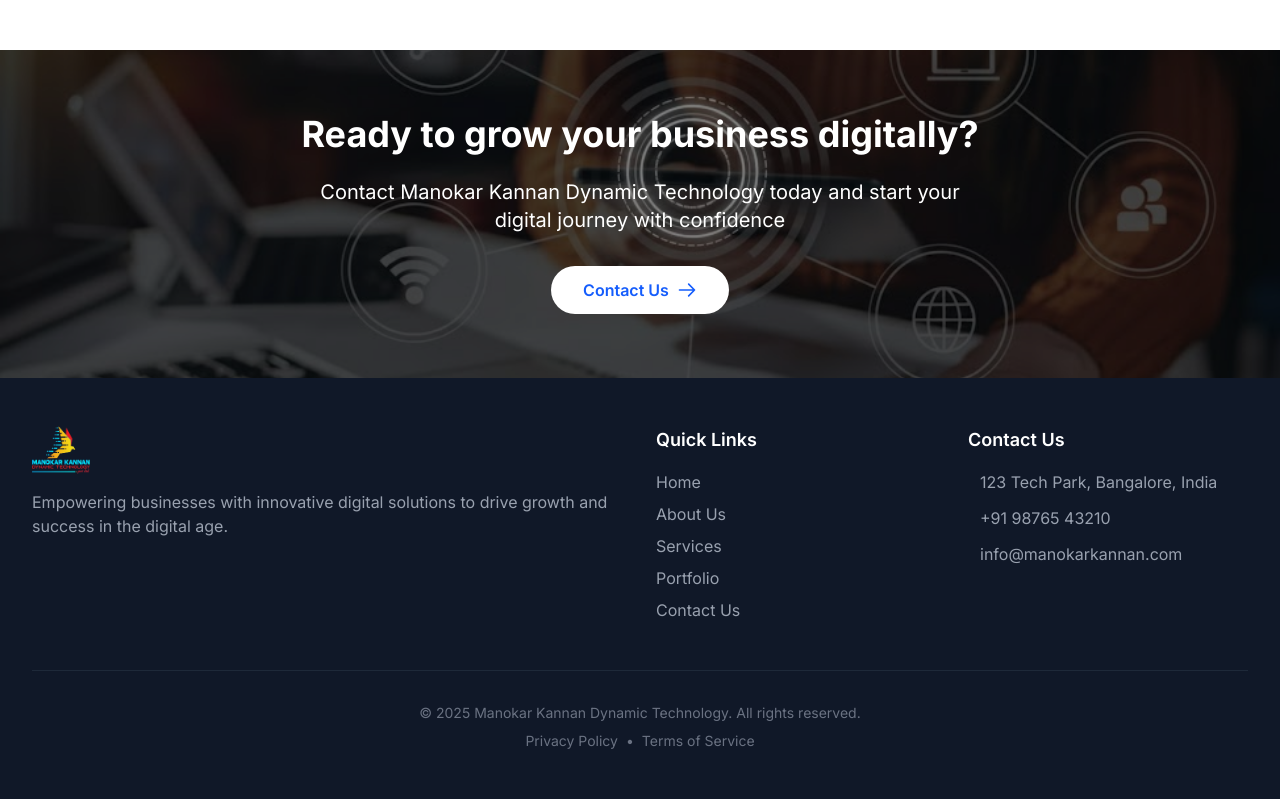
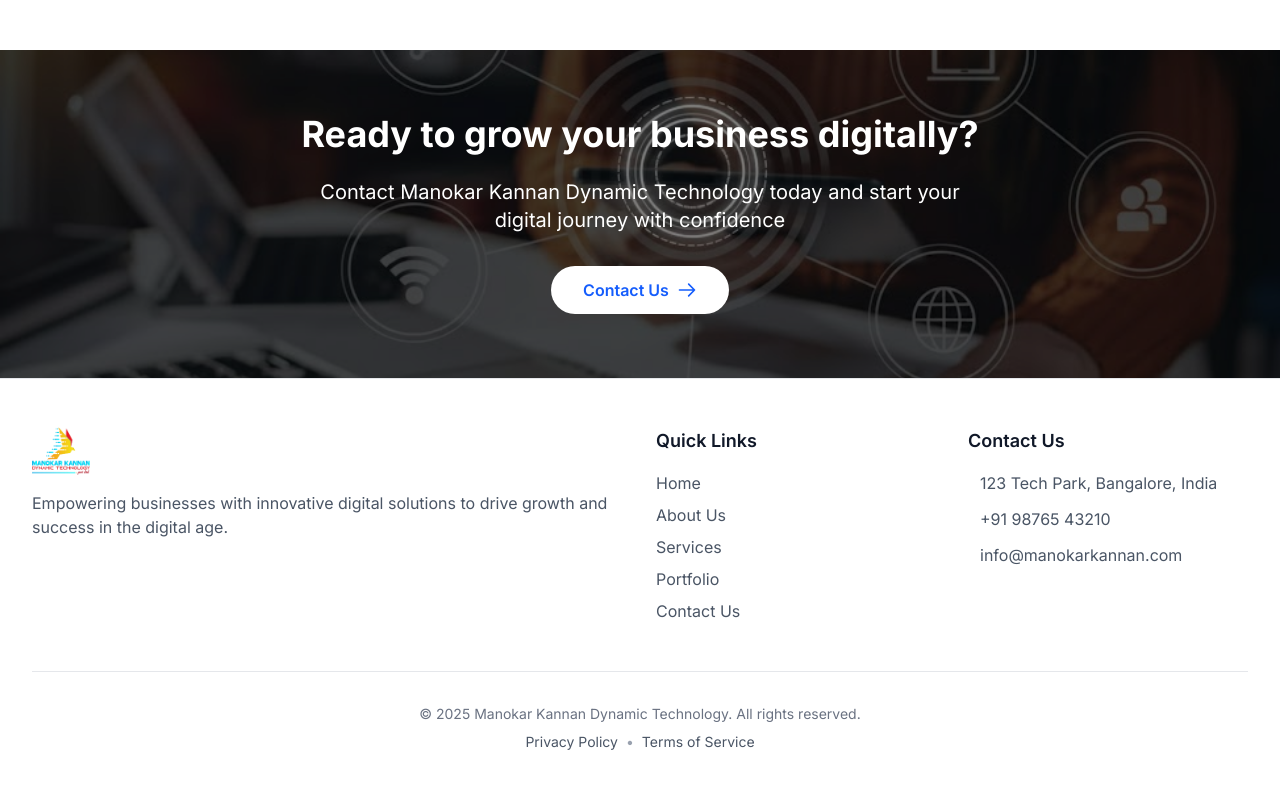
Before and after one commit to malinisaran/Mk-Master, a Next.js app: page / in a window 1280 px wide. Shown: the part 3995-4795 px from the top of the page. Built offline with nearby package versions, Linux system fonts and the light colour scheme.

Commit message:
added overall3

```diff
--- a/components/Footer.tsx
+++ b/components/Footer.tsx
@@ -8,7 +8,7 @@
   const currentYear = new Date().getFullYear();
 
   return (
-    <footer className="bg-gray-900 text-white py-12">
+    <footer className="bg-white text-gray-900 py-12 border-t border-gray-200">
       <div className="max-w-7xl mx-auto px-4 sm:px-6 lg:px-8">
         <div className="grid grid-cols-1 md:grid-cols-4 gap-8">
           {/* Company Info */}
@@ -28,7 +28,7 @@
                 className="h-12 w-auto"
               />
             </div>
-            <p className="text-gray-400 mb-4">
+            <p className="text-gray-600 mb-4">
               Empowering businesses with innovative digital solutions to drive growth and success in the digital age.
             </p>
             <div className="flex space-x-4">
@@ -38,7 +38,7 @@
                   href={`https://${social}.com`}
                   target="_blank"
                   rel="noopener noreferrer"
-                  className="text-gray-400 hover:text-white transition-colors"
+                  className="text-gray-600 hover:text-[#CE0000] transition-colors"
                 >
                   <span className="sr-only">{social}</span>
                   <i className={`fab fa-${social} text-xl`}></i>
@@ -54,7 +54,7 @@
             viewport={{ once: true }}
             transition={{ duration: 0.5, delay: 0.1 }}
           >
-            <h3 className="text-lg font-semibold mb-4">Quick Links</h3>
+            <h3 className="text-lg font-semibold mb-4 text-gray-900">Quick Links</h3>
             <ul className="space-y-2">
               {[
                 { name: 'Home', href: '/' },
@@ -66,7 +66,7 @@
                 <li key={item.name}>
                   <Link
                     href={item.href}
-                    className="text-gray-400 hover:text-white transition-colors"
+                    className="text-gray-600 hover:text-[#CE0000] transition-colors"
                   >
                     {item.name}
                   </Link>
@@ -82,19 +82,19 @@
             viewport={{ once: true }}
             transition={{ duration: 0.5, delay: 0.2 }}
           >
-            <h3 className="text-lg font-semibold mb-4">Contact Us</h3>
+            <h3 className="text-lg font-semibold mb-4 text-gray-900">Contact Us</h3>
             <ul className="space-y-3">
               <li className="flex items-start">
-                <i className="fas fa-map-marker-alt mt-1 mr-3 text-blue-400"></i>
-                <span className="text-gray-400">123 Tech Park, Bangalore, India</span>
+                <i className="fas fa-map-marker-alt mt-1 mr-3" style={{ color: '#CE0000' }}></i>
+                <span className="text-gray-600">123 Tech Park, Bangalore, India</span>
               </li>
               <li className="flex items-center">
-                <i className="fas fa-phone-alt mr-3 text-blue-400"></i>
-                <a href="tel:+919876543210" className="text-gray-400 hover:text-white">+91 98765 43210</a>
+                <i className="fas fa-phone-alt mr-3" style={{ color: '#CE0000' }}></i>
+                <a href="tel:+919876543210" className="text-gray-600 hover:text-[#CE0000] transition-colors">+91 98765 43210</a>
               </li>
               <li className="flex items-center">
-                <i className="fas fa-envelope mr-3 text-blue-400"></i>
-                <a href="mailto:info@manokarkannan.com" className="text-gray-400 hover:text-white">info@manokarkannan.com</a>
+                <i className="fas fa-envelope mr-3" style={{ color: '#CE0000' }}></i>
+                <a href="mailto:info@manokarkannan.com" className="text-gray-600 hover:text-[#CE0000] transition-colors">info@manokarkannan.com</a>
               </li>
             </ul>
           </motion.div>
@@ -102,7 +102,7 @@
 
         {/* Copyright */}
         <motion.div
-          className="border-t border-gray-800 mt-12 pt-8 text-center text-gray-500 text-sm"
+          className="border-t border-gray-200 mt-12 pt-8 text-center text-gray-500 text-sm"
           initial={{ opacity: 0, y: 20 }}
           whileInView={{ opacity: 1, y: 0 }}
           viewport={{ once: true }}
@@ -110,9 +110,9 @@
         >
           <p>© {currentYear} Manokar Kannan Dynamic Technology. All rights reserved.</p>
           <div className="mt-2">
-            <Link href="/privacy-policy" className="hover:text-white transition-colors">Privacy Policy</Link>
-            <span className="mx-2">•</span>
-            <Link href="/terms" className="hover:text-white transition-colors">Terms of Service</Link>
+            <Link href="/privacy-policy" className="text-gray-600 hover:text-[#CE0000] transition-colors">Privacy Policy</Link>
+            <span className="mx-2 text-gray-400">•</span>
+            <Link href="/terms" className="text-gray-600 hover:text-[#CE0000] transition-colors">Terms of Service</Link>
           </div>
         </motion.div>
       </div>
```
